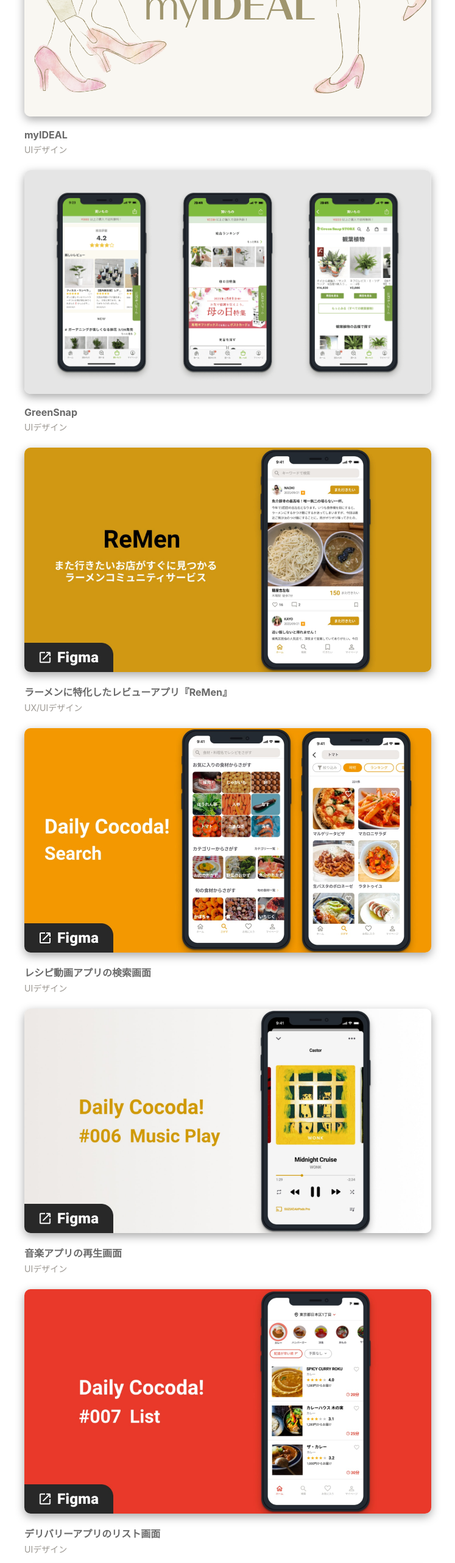
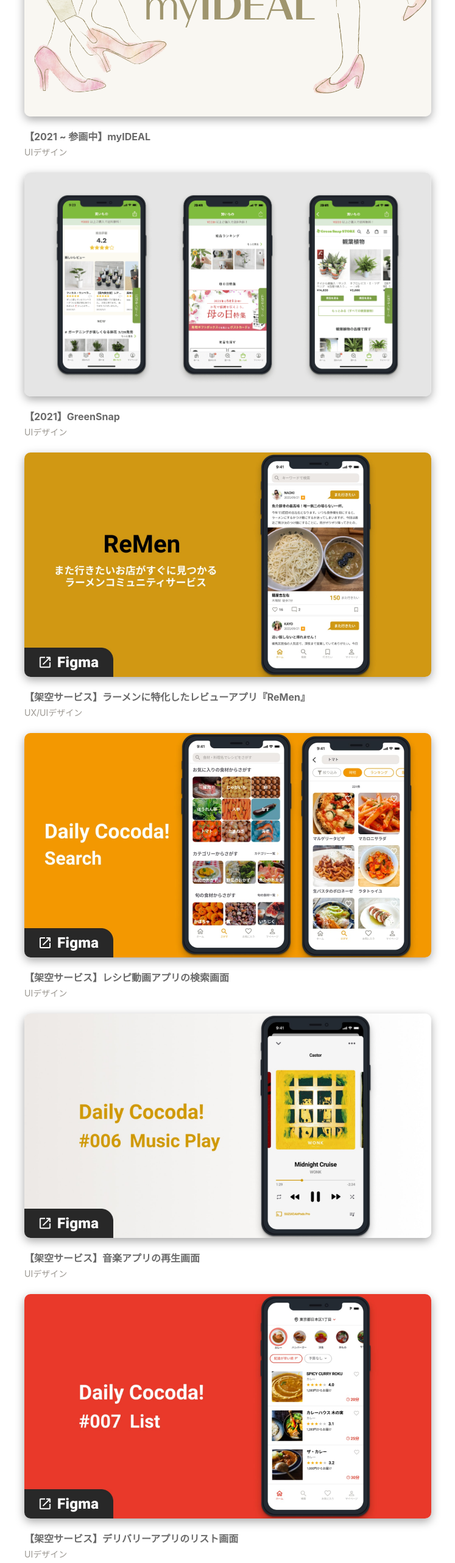
Before and after one commit to sai2017/chatbot-portfolio, a React (Create React App) app: page /works in a window 1280 px wide. Shown: the part 234-2797 px from the top of the page at 61% size, without its empty margins (266-1013 px from the left). Built offline with nearby package versions, Linux system fonts and the light colour scheme.

Commit message:
軽微な修正

```diff
--- a/src/components/About.tsx
+++ b/src/components/About.tsx
@@ -16,16 +16,22 @@
         </div>
         <div className='profile-title'>ありのままで生きる。</div>
         <div className='introduction-wrap'>
-          元エンジニアのフリーランスUIデザイナーです。<br/>ワクワクすることを繰り返していたら、SIer→Webエンジニア→UIデザイナーというキャリアを歩んでいました。<br/>現在は複数のベンチャーでUIデザインを経験し、直近の案件ではUIデザインチームをリードしました。<br/>【得意】<br/>
+          元エンジニアのフリーランスUIデザイナーです。<br/>ワクワクすることを繰り返していたら、SIer→Webエンジニア→UIデザイナーというキャリアを歩んでいました。<br/>現在は複数のベンチャーでUIデザインを経験し、直近の案件ではUIデザインチームをリードしました。<br/><br/>【得意】<br/>
           ・デザインの言語化<br/>
           ・論理的思考（仕様整理、情報設計、UI設計）<br/>
           ・使いやすいだけでなく、統一感のあるシンプルで美しいUI<br/>
           ・Figma<br/>
 
           【苦手】<br/>
-          ・ビジュアルデザイン（バナー、ロゴ、LP等）<br/>
+          ・グラフィックデザイン（紙媒体、イラスト等）<br/>
           ・Photoshop<br/>
-          ・Illustrator<br/>
+          ・Illustrator<br/><br/>
+
+          「イメージと違う」がないように、UIを作り込む前に頻繁に手書きラフの共有や、要件定義のディスカッションをすることで手戻りのないようにしています。<br/>
+
+          要件のヒアリングの際は、ただ要件に沿ったものを制作するのではなく、更に体験が向上する施策の提案も意図を持ってご提案させてもらってます。フワッとした課題感だけでも問題なく対応できます。<br/>
+
+          最近はデザインシステムの構築に励んでいます。<br/>
 
         </div>
         <div className='profile-title'>略歴</div>
--- a/src/components/Work.tsx
+++ b/src/components/Work.tsx
@@ -33,73 +33,73 @@
 
   const WorksDataset: WorkModel[] = [
     {
-      title: 'myIDEAL',
+      title: '【2021 ~ 参画中】myIDEAL',
       role: 'UIデザイン',
       imgSrc: MyIDEALImage,
       url: '/myideal'
     },
     {
-      title: 'GreenSnap',
+      title: '【2021】GreenSnap',
       role: 'UIデザイン',
       imgSrc: GreenSnapImage,
       url: '/work/greensnap'
     },
     {
-      title: 'ラーメンに特化したレビューアプリ『ReMen』',
+      title: '【架空サービス】ラーメンに特化したレビューアプリ『ReMen』',
       role: 'UX/UIデザイン',
       imgSrc: RemenImage,
       externalUrl: 'https://www.figma.com/file/dpQQjNTvm7XVRpCvc9m7J3/minto_portfolio?node-id=268%3A155'
     },
     {
-      title: 'レシピ動画アプリの検索画面',
+      title: '【架空サービス】レシピ動画アプリの検索画面',
       role: 'UIデザイン',
       imgSrc: SearchImage,
       externalUrl: 'https://www.figma.com/file/dpQQjNTvm7XVRpCvc9m7J3/minto_portfolio?node-id=1%3A2'
     },
     {
-      title: '音楽アプリの再生画面',
+      title: '【架空サービス】音楽アプリの再生画面',
       role: 'UIデザイン',
       imgSrc: MusicPlayImage,
       externalUrl: 'https://www.figma.com/file/dpQQjNTvm7XVRpCvc9m7J3/minto_portfolio?node-id=1%3A3'
     },
     {
-      title: 'デリバリーアプリのリスト画面',
+      title: '【架空サービス】デリバリーアプリのリスト画面',
       role: 'UIデザイン',
       imgSrc: ListImage,
       externalUrl: 'https://www.figma.com/file/dpQQjNTvm7XVRpCvc9m7J3/minto_portfolio?node-id=1%3A4'
     },
     {
-      title: 'メッセージアプリのチャット画面',
+      title: '【架空サービス】メッセージアプリのチャット画面',
       role: 'UIデザイン',
       imgSrc: MessageImage,
       externalUrl: 'https://www.figma.com/file/dpQQjNTvm7XVRpCvc9m7J3/minto_portfolio?node-id=268%3A154'
     },
     {
-      title: 'プログラミング学習サービスのお問い合わせ画面',
+      title: '【架空サービス】プログラミング学習サービスのお問い合わせ画面',
       role: 'UIデザイン',
       imgSrc: ContactImage,
       externalUrl: 'https://www.figma.com/file/dpQQjNTvm7XVRpCvc9m7J3/minto_portfolio?node-id=268%3A156'
     },
     {
-      title: '地図アプリの行き先検索画面',
+      title: '【架空サービス】地図アプリの行き先検索画面',
       role: 'UIデザイン',
       imgSrc: MapImage,
       externalUrl: 'https://www.figma.com/file/dpQQjNTvm7XVRpCvc9m7J3/minto_portfolio?node-id=268%3A157'
     },
     {
-      title: '計算機アプリの計算画面',
+      title: '【架空サービス】計算機アプリの計算画面',
       role: 'UIデザイン',
       imgSrc: CalculatorImage,
       externalUrl: 'https://www.figma.com/file/dpQQjNTvm7XVRpCvc9m7J3/minto_portfolio?node-id=268%3A158'
     },
     {
-      title: '音楽アプリの新規登録画面',
+      title: '【架空サービス】音楽アプリの新規登録画面',
       role: 'UIデザイン',
       imgSrc: SignupImage,
       externalUrl: 'https://www.figma.com/file/dpQQjNTvm7XVRpCvc9m7J3/minto_portfolio?node-id=268%3A159'
     },
     {
-      title: 'SNSのプロフィール画面',
+      title: '【架空サービス】SNSのプロフィール画面',
       role: 'UIデザイン',
       imgSrc: SnsProfileImage,
       externalUrl: 'https://www.figma.com/file/dpQQjNTvm7XVRpCvc9m7J3/minto_portfolio?node-id=268%3A160'
--- a/src/dataset.ts
+++ b/src/dataset.ts
@@ -4,7 +4,7 @@
           {content: "OK👌", nextId: "reazon"},
           {content: "ごめんなさい🙏", nextId: "sorry"}
       ],
-      question: "こんにちは！\nエンジニアリングもできるUIデザイナーのmintoです。\nちょっとお話しませんか？",
+      question: "こんにちは！\n元エンジニアでUIデザイナーのmintoです。\nちょっとお話しませんか？",
   },
   "reazon": {
     answers: [
@@ -24,7 +24,6 @@
   "job_offer": {
       answers: [
           {content: "UI/UXデザイン🎨", nextId: "UIUX"},
-          {content: "コーディング💻", nextId: "coding"},
           {content: "その他", nextId: "other_jobs"}
       ],
       question: "ありがとうございます！\nどのようなお仕事内容でしょうか？",
```
